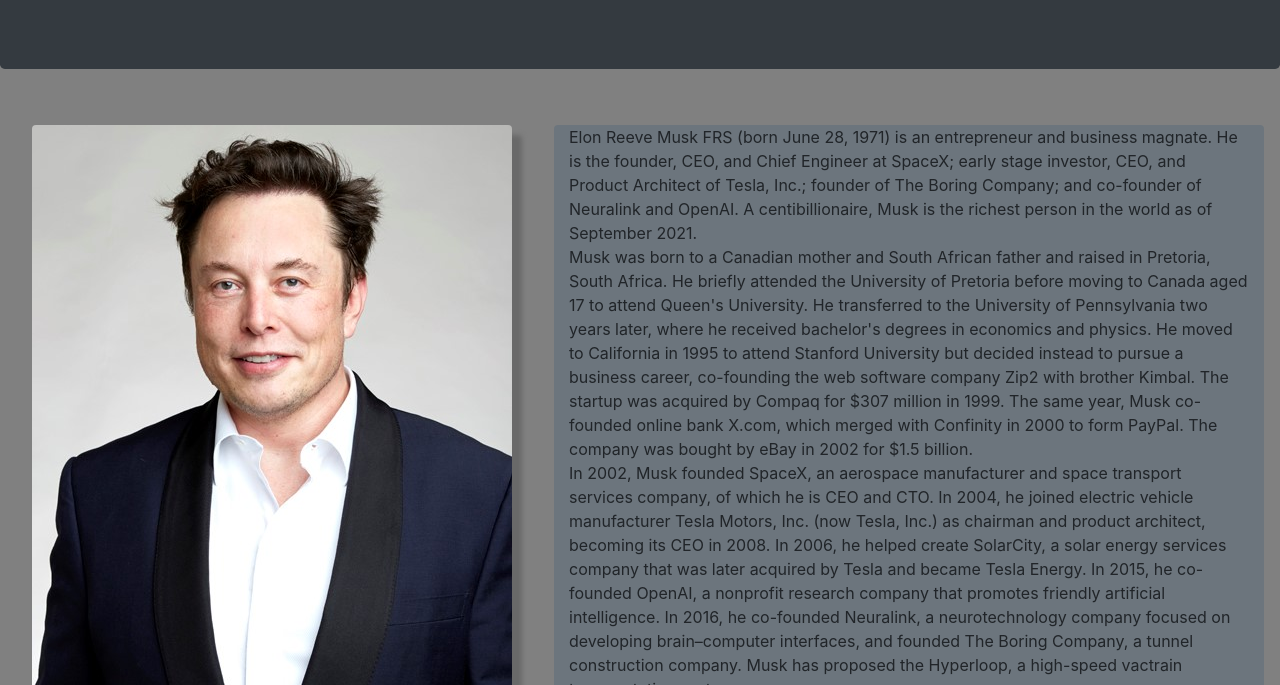
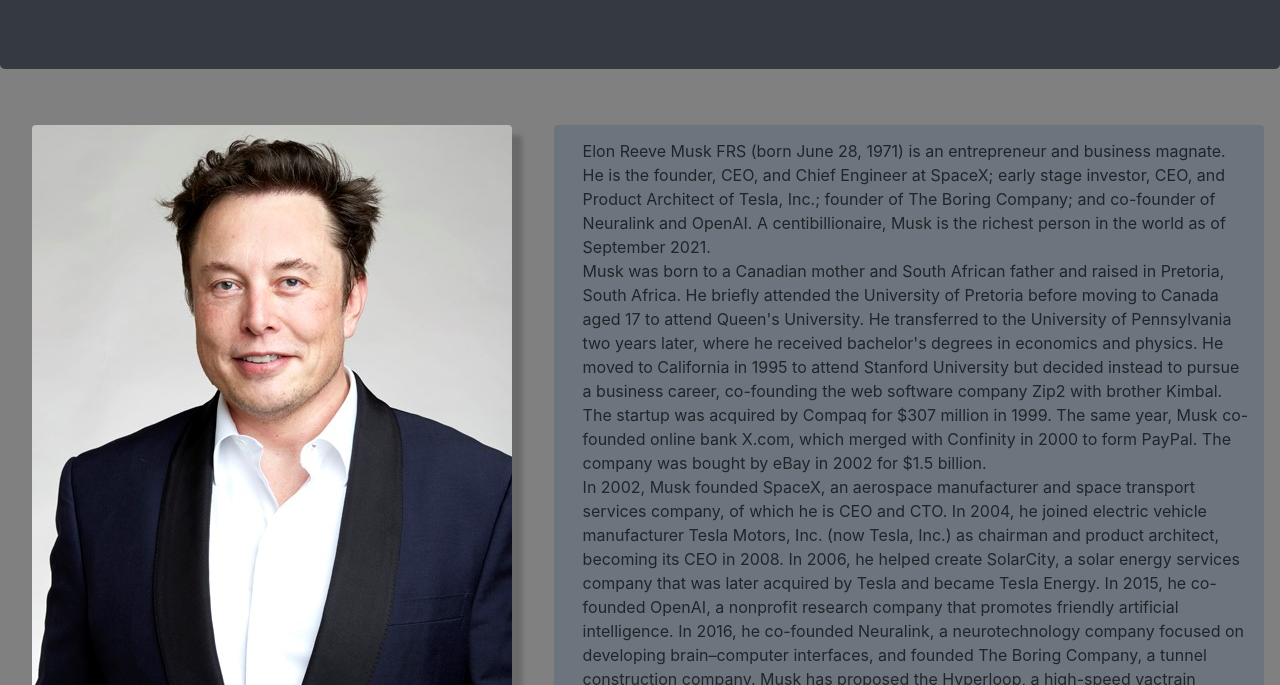
Before and after one commit to sainithin9/Tribute-page, a plain HTML site: page index.html in a window 1280 px wide. Shown: the part 115-800 px from the top of the page. Drawn offline with nearby package versions, Linux system fonts and the light colour scheme.

Commit message:
Update style.css

```diff
--- a/style.css
+++ b/style.css
@@ -11,3 +11,7 @@ img{
     box-shadow: 10px 10px 5px dimgray;
     border-radius: 2%;
 }
+p{
+    padding-top:2%;
+    padding-left:2%;
+}
```
